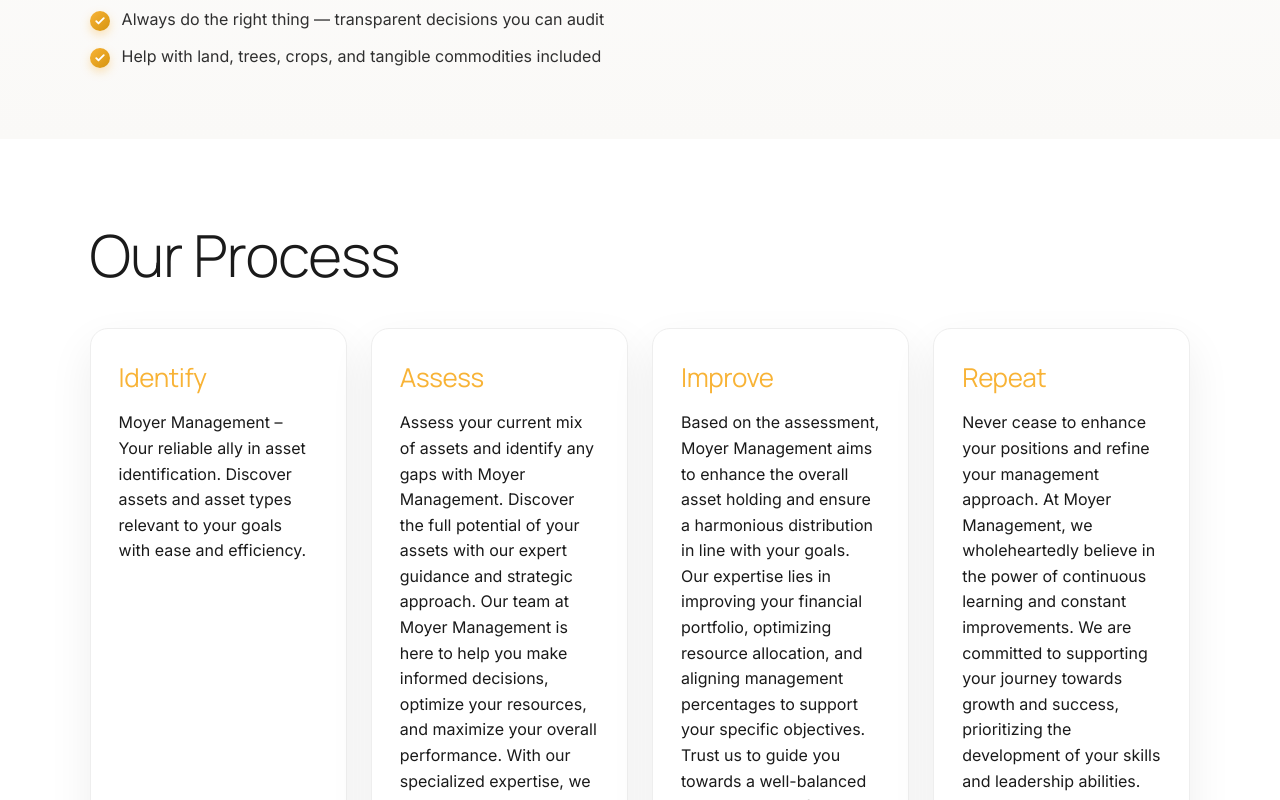
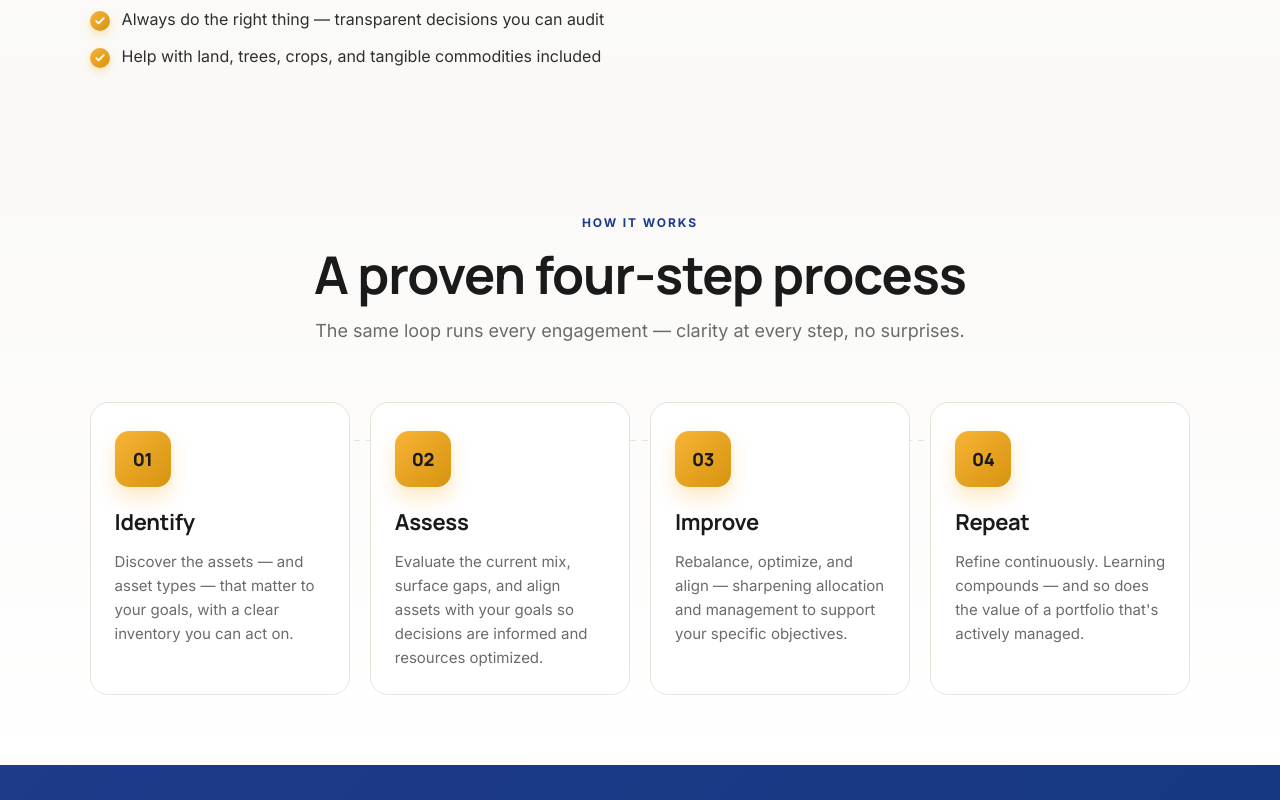
Before and after one commit to clarkemoyer/moyermanagement.com, a Next.js app: page / in a window 1280 px wide. Shown: the part 1260-2060 px from the top of the page. Built offline with nearby package versions, Linux system fonts and the light colour scheme.

Commit message:
feat: round 3 — process cards numbered, balanced, on-brand (#25)
- Center-aligned section intro (eyebrow + h2 + lead)
- 4 cards with 01-04 number badges in accent gradient
- Equalized copy length (~2 lines per card)
- Dashed connector line behind cards on desktop
- Hover lift + accent border

```diff
--- a/src/app/globals.css
+++ b/src/app/globals.css
@@ -462,6 +462,103 @@
 .mission {
   grid-template-columns: repeat(3, 1fr);
 }
+.process-section {
+  background: linear-gradient(180deg, var(--surface) 0%, #ffffff 100%);
+}
+.process-intro {
+  max-width: 720px;
+  margin: 0 auto 56px;
+  text-align: center;
+}
+.process-intro .section-eyebrow {
+  display: inline-block;
+  font-size: 12px;
+  font-weight: 700;
+  letter-spacing: 0.16em;
+  text-transform: uppercase;
+  color: var(--blue);
+  margin-bottom: 14px;
+}
+.process-intro h2 {
+  font-family: var(--font-display);
+  font-size: clamp(32px, 4.4vw, 52px);
+  font-weight: 700;
+  letter-spacing: -0.02em;
+  margin: 0 0 14px;
+  color: var(--ink);
+  line-height: 1.1;
+}
+.process-intro .lead {
+  font-size: 18px;
+  color: var(--muted);
+  margin: 0;
+}
+.process-grid {
+  display: grid;
+  grid-template-columns: repeat(4, minmax(0, 1fr));
+  gap: 20px;
+  position: relative;
+}
+.process-grid::before {
+  content: '';
+  position: absolute;
+  top: 38px;
+  left: 12%;
+  right: 12%;
+  height: 1px;
+  background: repeating-linear-gradient(
+    90deg,
+    var(--border) 0,
+    var(--border) 6px,
+    transparent 6px,
+    transparent 12px
+  );
+  z-index: 0;
+}
+.process-card {
+  position: relative;
+  background: #fff;
+  border: 1px solid var(--border);
+  border-radius: 18px;
+  padding: 28px 24px 24px;
+  z-index: 1;
+  transition: transform 0.2s, box-shadow 0.2s, border-color 0.2s;
+}
+.process-card:hover {
+  transform: translateY(-4px);
+  box-shadow: 0 20px 40px rgba(20, 39, 106, 0.08);
+  border-color: var(--accent);
+}
+.process-number {
+  display: inline-flex;
+  align-items: center;
+  justify-content: center;
+  width: 56px;
+  height: 56px;
+  border-radius: 14px;
+  background: linear-gradient(135deg, var(--accent), var(--accent-dark));
+  color: #1a1a1a;
+  font-family: var(--font-display);
+  font-weight: 800;
+  font-size: 18px;
+  letter-spacing: -0.02em;
+  margin-bottom: 18px;
+  box-shadow: 0 10px 20px rgba(248, 179, 54, 0.3);
+}
+.process-card h3 {
+  font-family: var(--font-display);
+  font-size: 22px;
+  font-weight: 700;
+  letter-spacing: -0.015em;
+  margin: 0 0 10px;
+  color: var(--ink);
+}
+.process-card p {
+  margin: 0;
+  color: var(--muted);
+  font-size: 15px;
+  line-height: 1.6;
+}
 .mini-card,
 .mission article,
 .service-grid article {
@@ -580,8 +677,16 @@
   .feature,
   .mission,
   .mini-grid,
-  .service-grid {
+  .service-grid,
+  .services-section,
+  .process-grid {
     grid-template-columns: 1fr;
+  }
+  .process-grid::before {
+    display: none;
+  }
+  .process-intro {
+    margin-bottom: 32px;
   }
   .yoga .hero {
     display: block;
--- a/src/app/page.tsx
+++ b/src/app/page.tsx
@@ -107,44 +107,45 @@
             </details>
           </div>
         </section>
-        <section id="process" className="section">
-          <h2>Our Process</h2>
-          <div className="mini-grid">
-            <article className="mini-card">
+        <section id="process" className="section process-section">
+          <div className="process-intro">
+            <span className="section-eyebrow">How it works</span>
+            <h2>A proven four-step process</h2>
+            <p className="lead">
+              The same loop runs every engagement — clarity at every step, no surprises.
+            </p>
+          </div>
+          <div className="process-grid">
+            <article className="process-card">
+              <div className="process-number">01</div>
               <h3>Identify</h3>
               <p>
-                Moyer Management – Your reliable ally in asset identification. Discover assets and
-                asset types relevant to your goals with ease and efficiency.
+                Discover the assets — and asset types — that matter to your goals, with a clear
+                inventory you can act on.
               </p>
             </article>
-            <article className="mini-card">
+            <article className="process-card">
+              <div className="process-number">02</div>
               <h3>Assess</h3>
               <p>
-                Assess your current mix of assets and identify any gaps with Moyer Management.
-                Discover the full potential of your assets with our expert guidance and strategic
-                approach. Our team at Moyer Management is here to help you make informed decisions,
-                optimize your resources, and maximize your overall performance. With our specialized
-                expertise, we can ensure that your assets are aligned with your goals, enabling you
-                to stay ahead in today’s dynamic market.
+                Evaluate the current mix, surface gaps, and align assets with your goals so
+                decisions are informed and resources optimized.
               </p>
             </article>
-            <article className="mini-card">
+            <article className="process-card">
+              <div className="process-number">03</div>
               <h3>Improve</h3>
               <p>
-                Based on the assessment, Moyer Management aims to enhance the overall asset holding
-                and ensure a harmonious distribution in line with your goals. Our expertise lies in
-                improving your financial portfolio, optimizing resource allocation, and aligning
-                management percentages to support your specific objectives. Trust us to guide you
-                towards a well-balanced and prosperous future.
+                Rebalance, optimize, and align — sharpening allocation and management to support
+                your specific objectives.
               </p>
             </article>
-            <article className="mini-card">
+            <article className="process-card">
+              <div className="process-number">04</div>
               <h3>Repeat</h3>
               <p>
-                Never cease to enhance your positions and refine your management approach. At Moyer
-                Management, we wholeheartedly believe in the power of continuous learning and
-                constant improvements. We are committed to supporting your journey towards growth
-                and success, prioritizing the development of your skills and leadership abilities.
+                Refine continuously. Learning compounds — and so does the value of a portfolio
+                that's actively managed.
               </p>
             </article>
           </div>
```
